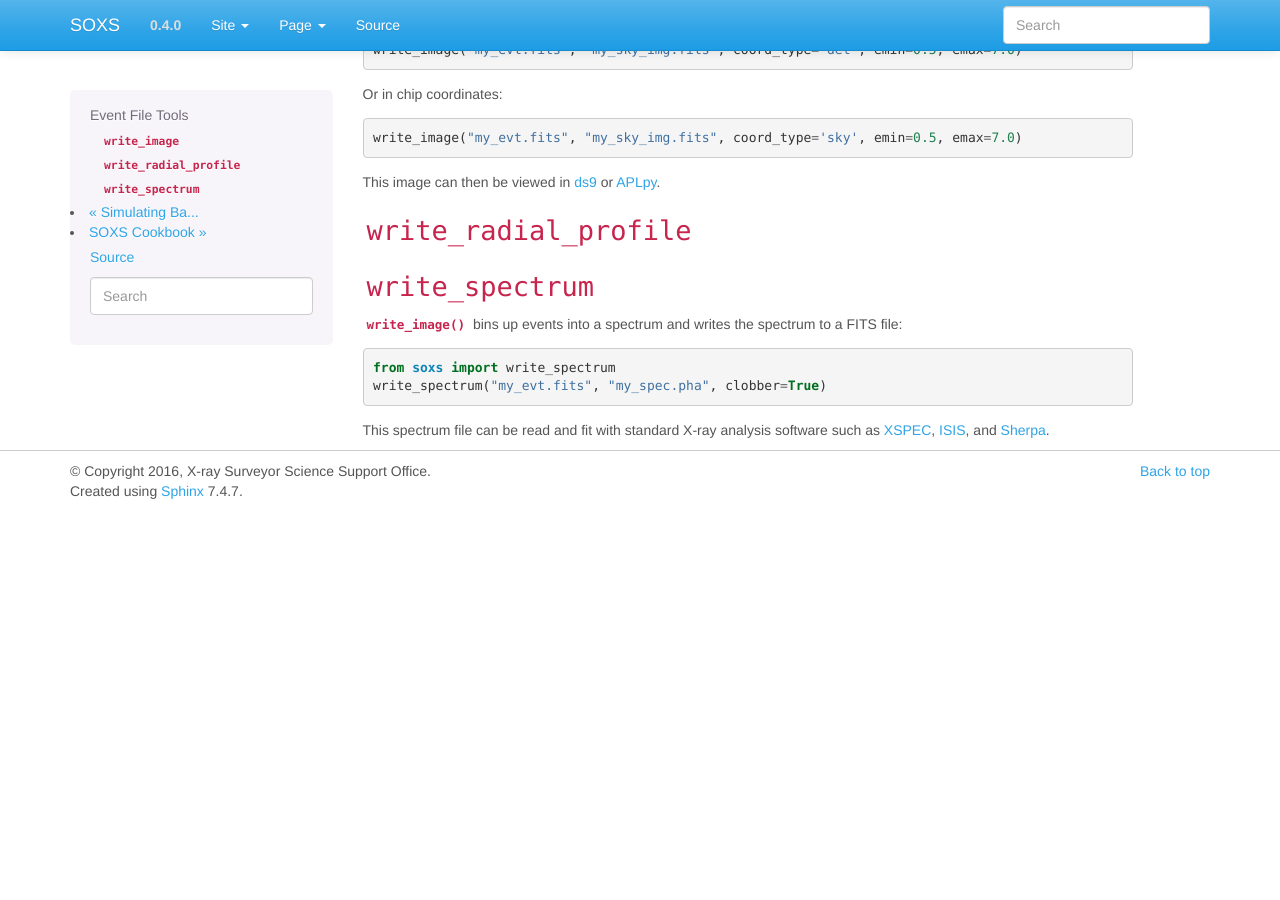
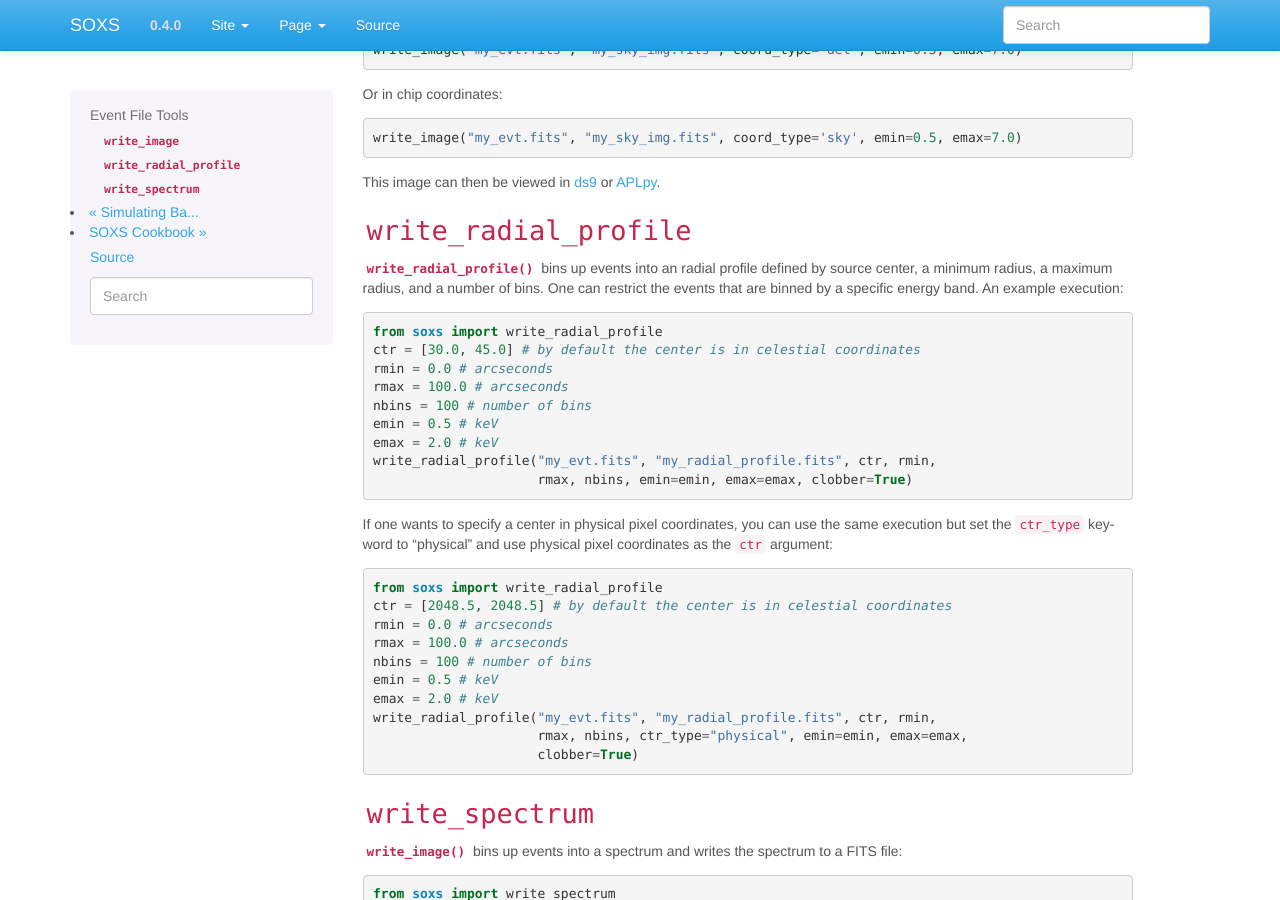
Before and after one commit to lynx-x-ray-observatory/soxs, a Sphinx documentation site: the page built from doc/source/python/event_tools.rst, in a window 1280 px wide and 900 px high, scrolled down 437 px. Built offline with Sphinx 7.4.7, drawn with Linux system fonts in a browser that asks for light colours; before the commit the page ends 948 px from its top, so only the background shows below that.

Commit message:
Docs for write_radial_profile

```diff
--- a/doc/source/python/event_tools.rst
+++ b/doc/source/python/event_tools.rst
@@ -39,6 +39,38 @@ This image can then be viewed in `ds9 <http://ds9.si.edu>`_ or `APLpy <https://a
 ``write_radial_profile``
 ------------------------
 
+:func:`~soxs.events.write_radial_profile` bins up events into an radial profile defined by source
+center, a minimum radius, a maximum radius, and a number of bins. One can restrict the events that
+are binned by a specific energy band. An example execution:
+
+.. code-block:: python
+
+    from soxs import write_radial_profile
+    ctr = [30.0, 45.0] # by default the center is in celestial coordinates
+    rmin = 0.0 # arcseconds
+    rmax = 100.0 # arcseconds
+    nbins = 100 # number of bins
+    emin = 0.5 # keV
+    emax = 2.0 # keV
+    write_radial_profile("my_evt.fits", "my_radial_profile.fits", ctr, rmin,
+                         rmax, nbins, emin=emin, emax=emax, clobber=True)
+
+If one wants to specify a center in physical pixel coordinates, you can use the same execution but
+set the ``ctr_type`` keyword to "physical" and use physical pixel coordinates as the ``ctr`` argument:
+
+.. code-block:: python
+
+    from soxs import write_radial_profile
+    ctr = [2048.5, 2048.5] # by default the center is in celestial coordinates
+    rmin = 0.0 # arcseconds
+    rmax = 100.0 # arcseconds
+    nbins = 100 # number of bins
+    emin = 0.5 # keV
+    emax = 2.0 # keV
+    write_radial_profile("my_evt.fits", "my_radial_profile.fits", ctr, rmin,
+                         rmax, nbins, ctr_type="physical", emin=emin, emax=emax,
+                         clobber=True)
+
 ``write_spectrum``
 ------------------
 
```
